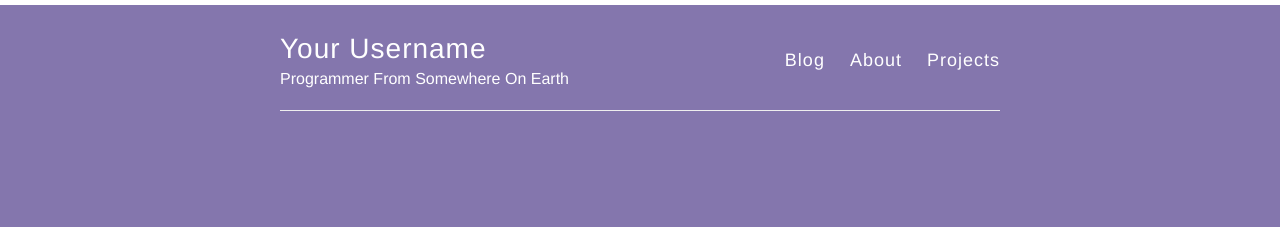
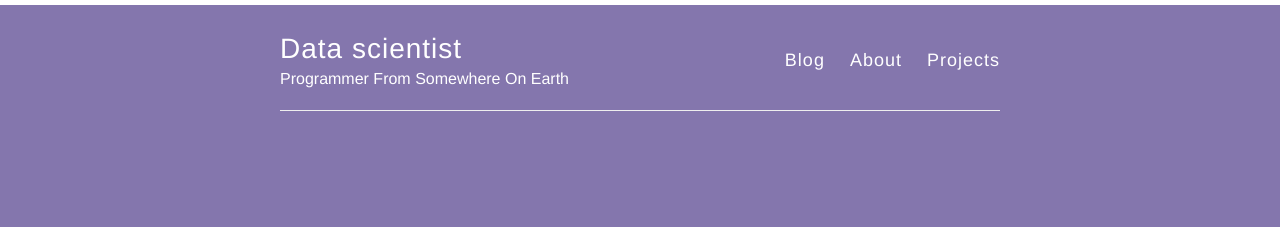
Before and after one commit to navruzbek1992/data_challenge, a Jekyll site: the page built from index.html, in a window 1280 px wide. Shown: the top 227 px of the page. Built offline with Jekyll 4.4.1, drawn with Linux system fonts in a browser that asks for light colours; nearby versions of some CDN libraries.

Commit message:
Update _config.yml

```diff
--- a/_config.yml
+++ b/_config.yml
@@ -3,7 +3,7 @@
 #
 
 # Name of your site (displayed in the header)
-name: Your Username
+name: Data scientist
 
 # Short bio or description (displayed in the header)
 description: Programmer From Somewhere On Earth
```
